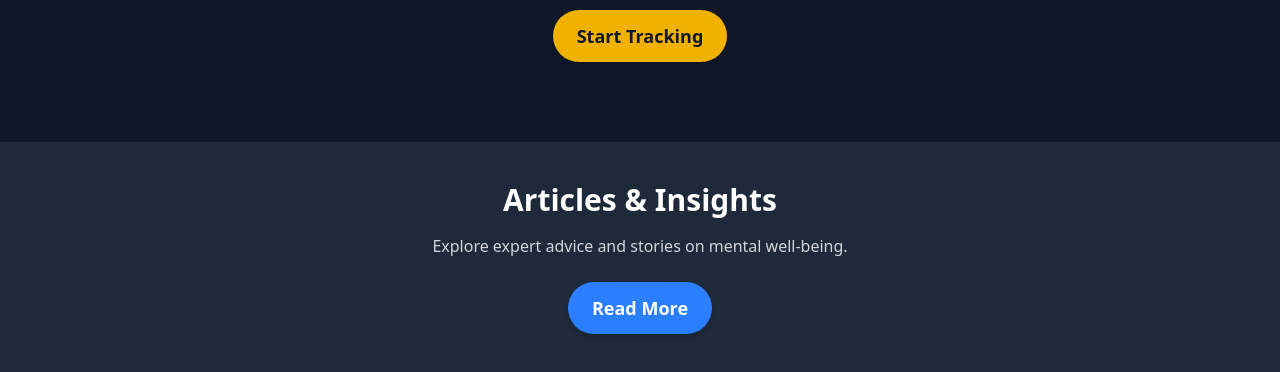
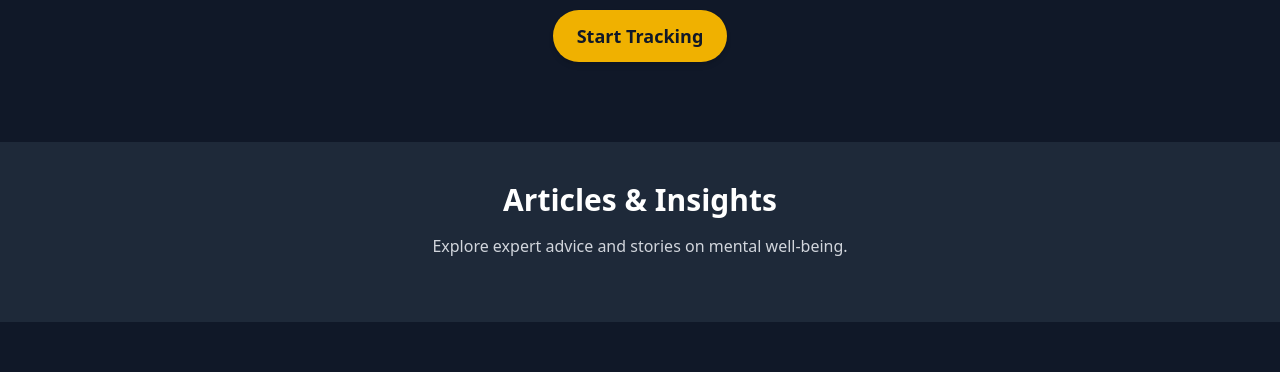
Before and after one commit to Sujeet2801/Web-dev-projects-practice, a plain HTML site: page 01_Mood_Tracker/index.html in a window 1280 px wide. Shown: the part 742-1114 px from the top of the page. After the commit the page ends 1064 px from the top, so only its background shows below. Drawn offline with nearby package versions, Linux system fonts and the light colour scheme; a script that the page names is missing.

Commit message:
Update index.html

```diff
--- a/01_Mood_Tracker/index.html
+++ b/01_Mood_Tracker/index.html
@@ -41,12 +41,14 @@
 
     <section class="bg-gray-800 py-10 mt-10">
         <div class="container mx-auto text-center">
-            <h2 class="text-3xl font-semibold mb-4">Articles & Insights</h2>
+            <h2 class="text-3xl font-semibold mb-4 text-white">Articles & Insights</h2>
             <p class="text-gray-300 mb-6">Explore expert advice and stories on mental well-being.</p>
-            <button class="bg-blue-500 hover:bg-blue-600 text-white px-6 py-3 rounded-full
-        font-semibold text-lg shadow-md">Read More</button>
+            <div id="articles-container" class="space-y-8">
+                <!-- Articles will be injected here -->
+            </div>
         </div>
     </section>
+
 </body>
 
 </html>
```
